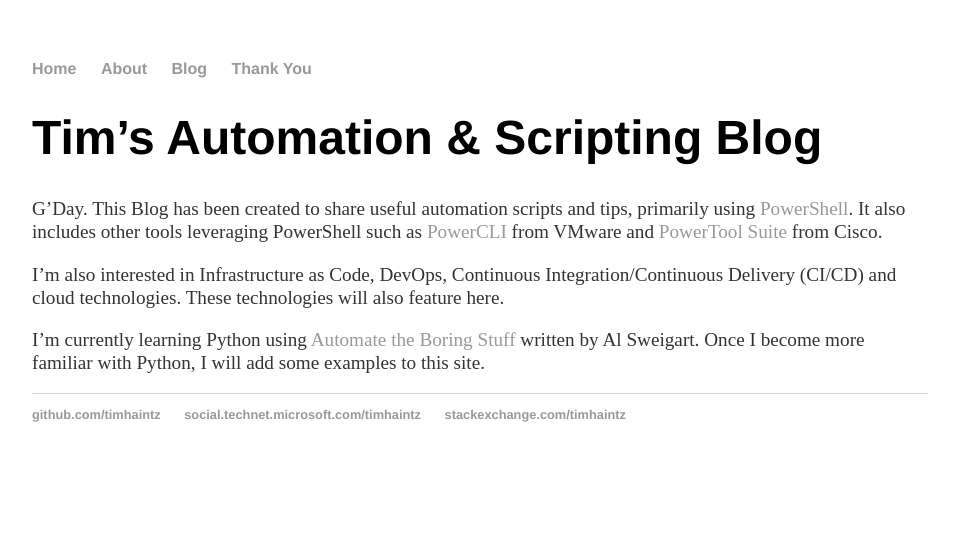
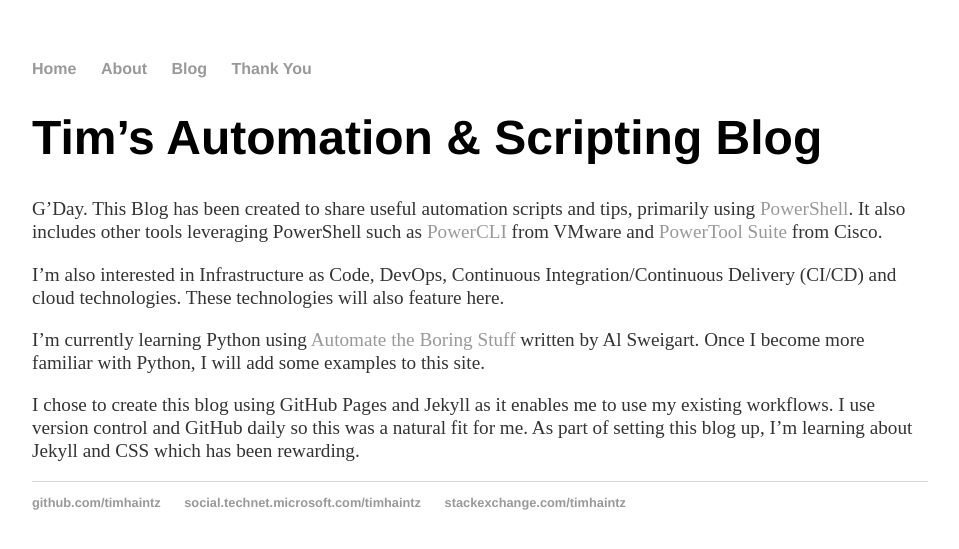
Before and after one commit to timhaintz/timhaintz.github.io, a Jekyll site: the page built from index.md, in a window 1280 px wide. Shown: the top 549 px of the page, without its empty margins (160-1119 px from the left). Built offline with Jekyll 4.4.1, drawn with Linux system fonts in a browser that asks for light colours.

Commit message:
Update index.md

```diff
--- a/index.md
+++ b/index.md
@@ -9,3 +9,5 @@ G'Day. This Blog has been created to share useful automation scripts and tips, p
 I'm also interested in Infrastructure as Code, DevOps, Continuous Integration/Continuous Delivery (CI/CD) and cloud technologies. These technologies will also feature here.
 
 I'm currently learning Python using [Automate the Boring Stuff](https://automatetheboringstuff.com/) written by Al Sweigart. Once I become more familiar with Python, I will add some examples to this site.
+
+I chose to create this blog using GitHub Pages and Jekyll as it enables me to use my existing workflows. I use version control and GitHub daily so this was a natural fit for me. As part of setting this blog up, I'm learning about Jekyll and CSS which has been rewarding.
```
